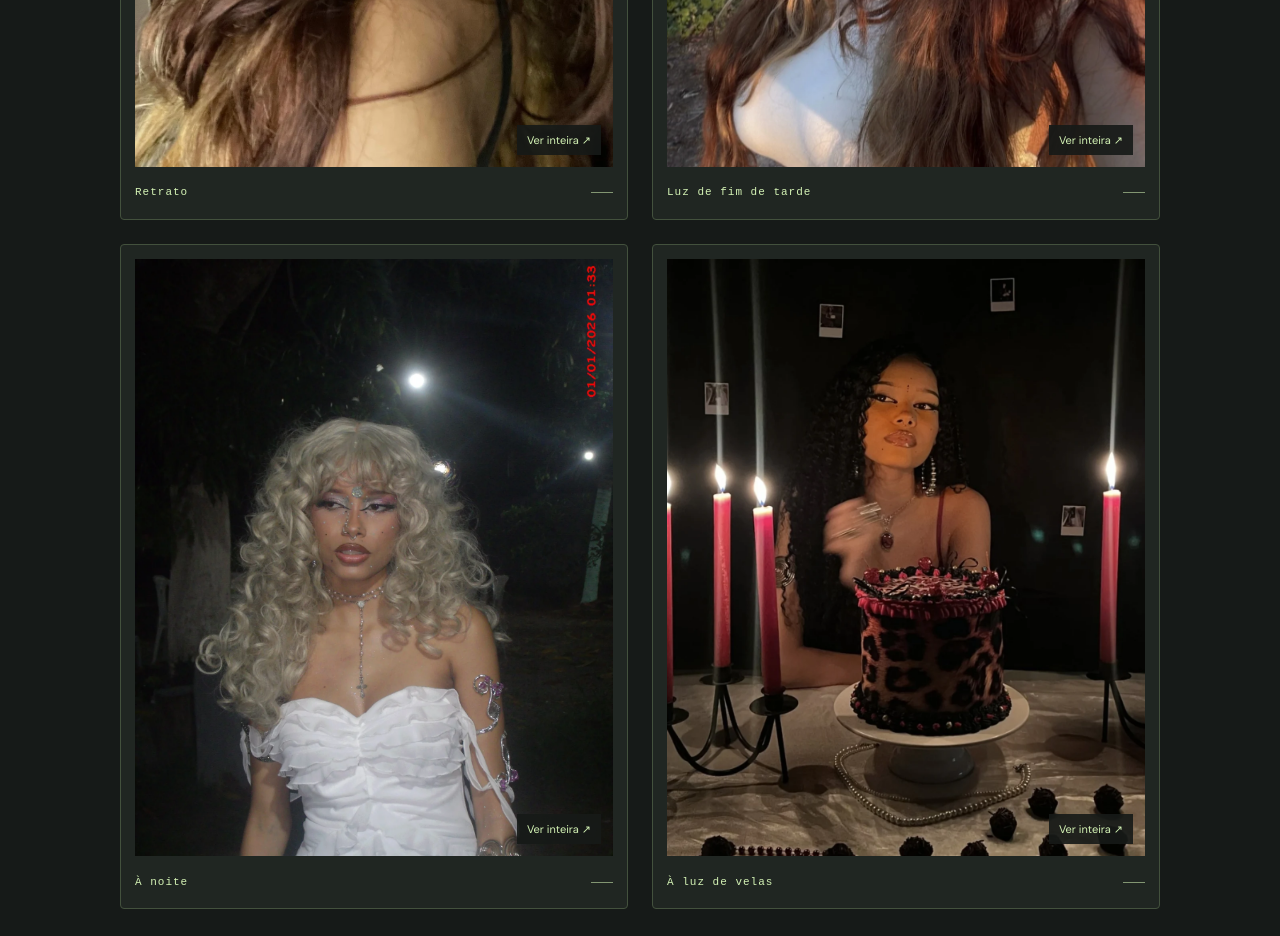
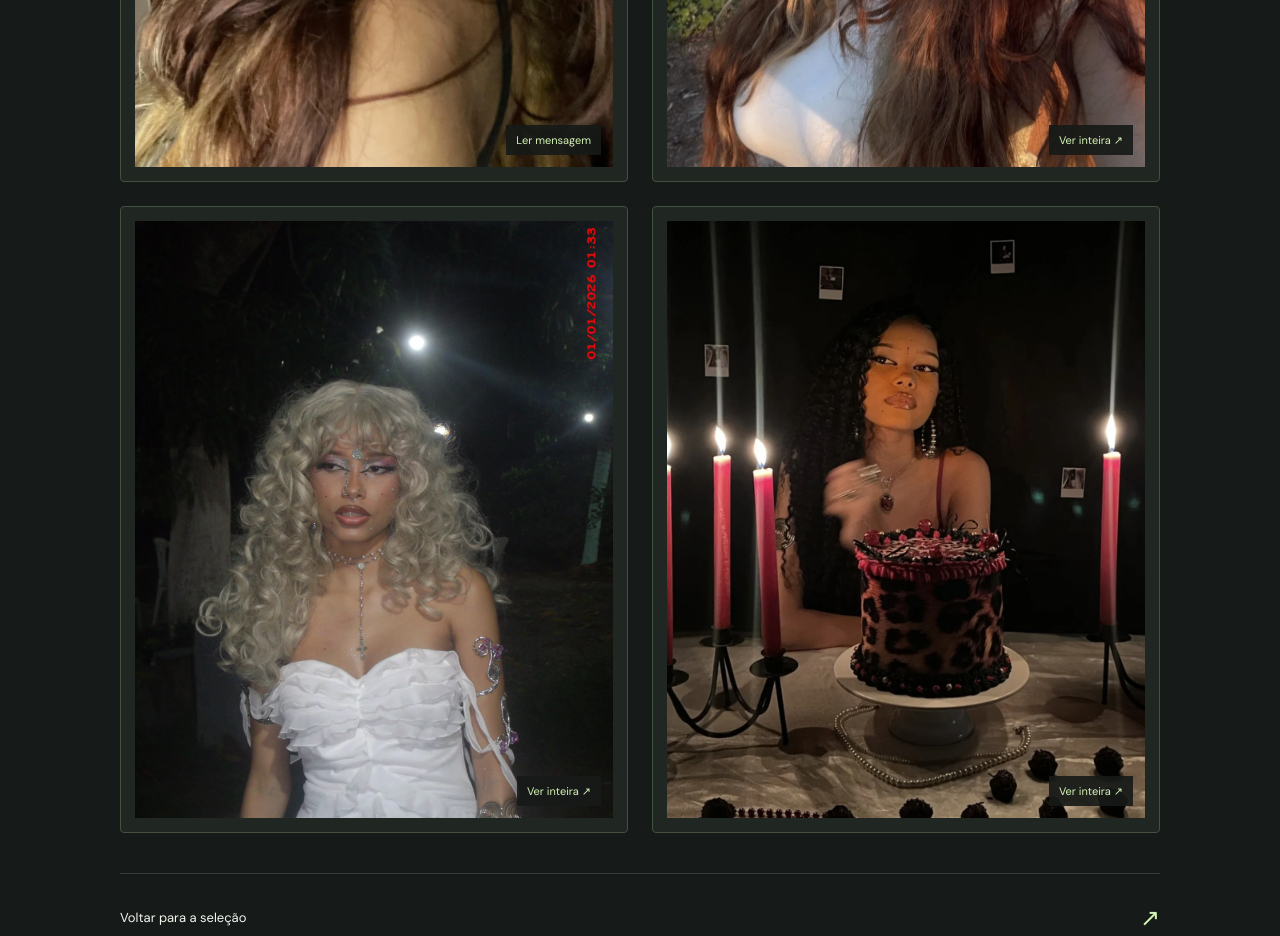
Before and after one commit to devzeckk/SP, a plain HTML site: page galeria.html in a window 1280 px wide. Shown: the part 720-1656 px from the top of the page. Drawn offline with nearby package versions, Linux system fonts and the light colour scheme.

Commit message:
Remove photo captions and reveal dedication from the first photo

```diff
--- a/galeria.css
+++ b/galeria.css
@@ -9,10 +9,10 @@
 .photo-heading h1{font:700 clamp(46px,6vw,76px)/1 var(--display);letter-spacing:-.055em;margin:0}
 .photo-heading .eyebrow{margin:0 0 16px}
 .photo-grid{display:grid;grid-template-columns:repeat(2,minmax(0,1fr));gap:24px}
-.photo{margin:0;min-width:0;padding:14px 14px 0;background:#202622;border:1px solid #43513d;border-radius:4px}
+.photo{margin:0;min-width:0;padding:14px;background:#202622;border:1px solid #43513d;border-radius:4px}
 .photo img{display:block;width:100%;height:auto;aspect-ratio:4/5;object-fit:cover;object-position:center 30%;background:#131714}
-.photo figcaption{display:flex;align-items:center;justify-content:space-between;gap:16px;min-height:52px;color:var(--accent);font:11px/1.5 'Courier New',monospace;letter-spacing:1px}
-.photo figcaption::after{content:'';width:22px;height:1px;background:var(--accent);opacity:.55}
+
+
 .photo-end{border-top:1px solid var(--line);margin-top:40px;padding:28px 0 40px}
 .photo-end a{display:flex;justify-content:space-between;align-items:center;font-size:13px}
 .photo-end span{font-size:24px;color:var(--accent)}
@@ -23,10 +23,12 @@
 .photo-logo{font-size:28px}
 .photo-heading{padding:36px 0 28px}
 .photo-grid{grid-template-columns:1fr;gap:20px}
-.photo{padding:10px 10px 0}
-.photo figcaption{min-height:46px}
+.photo{padding:10px}
+
 }
 
 .photo-view{display:block;position:relative;overflow:hidden}.photo-expand{position:absolute;bottom:12px;right:12px;padding:8px 10px;background:#161a18e8;color:var(--accent);font:11px var(--body)}.photo-wide img{object-position:42% center}.photo-night img{object-position:center 35%}.photo-view:focus-visible{outline-offset:4px}
 
 .photo-note{max-width:620px;margin:48px auto 0;padding-left:22px;border-left:1px solid var(--line);color:var(--muted);font:400 14px/1.9 var(--body)}.photo-note p{margin:0 0 18px}.photo-note p:last-child{margin-bottom:0}@media(max-width:650px){.photo-note{margin-top:36px;padding-left:16px;font-size:13px;line-height:1.85}}
+
+.photo-grid{align-items:start}.photo-message summary{cursor:pointer;list-style:none}.photo-message summary::-webkit-details-marker{display:none}.photo-message summary:focus-visible{outline:2px solid var(--accent);outline-offset:4px}.message-open{display:none}.photo-message[open] .message-closed{display:none}.photo-message[open] .message-open{display:inline}.photo-message .photo-note{margin:22px 0 8px;padding:0 10px;border:0;font-size:13px;line-height:1.85}
--- a/galeria.html
+++ b/galeria.html
@@ -10,7 +10,7 @@
   <link rel="preconnect" href="https://fonts.gstatic.com" crossorigin>
   <link href="https://fonts.googleapis.com/css2?family=Bricolage+Grotesque:wght@500;600;700;800&family=DM+Sans:wght@400;500;600;700&display=swap" rel="stylesheet">
   <link rel="stylesheet" href="styles.css?v=gallery-1">
-  <link rel="stylesheet" href="galeria.css?v=letter-1">
+  <link rel="stylesheet" href="galeria.css?v=message-toggle-1">
 </head>
 <body class="photo-page">
   <a class="skip" href="#fotos">Pular para as fotos</a>
@@ -24,16 +24,17 @@
       <h1>Em imagens<span>.</span></h1>
     </div>
     <div class="photo-grid" aria-label="Galeria com quatro fotos">
-      <figure class="photo photo-wide"><a class="photo-view" href="assets/galeria/foto-1.webp" target="_blank" rel="noopener" aria-label="Abrir foto inteira em nova aba"><img src="assets/galeria/foto-1.webp" width="1800" height="1350" alt="Retrato de olhar sobre o ombro, com desenhos delicados na maquiagem" fetchpriority="high" decoding="async"><span class="photo-expand" aria-hidden="true">Ver inteira ↗</span></a><figcaption>Retrato</figcaption></figure>
-      <figure class="photo photo-sunset"><a class="photo-view" href="assets/galeria/foto-2.webp" target="_blank" rel="noopener" aria-label="Abrir foto inteira em nova aba"><img src="assets/galeria/foto-2.webp" width="1017" height="1800" alt="Retrato ao ar livre iluminado pela luz dourada do pôr do sol" loading="lazy" decoding="async"><span class="photo-expand" aria-hidden="true">Ver inteira ↗</span></a><figcaption>Luz de fim de tarde</figcaption></figure>
-      <figure class="photo photo-night"><a class="photo-view" href="assets/galeria/foto-3.webp" target="_blank" rel="noopener" aria-label="Abrir foto inteira em nova aba"><img src="assets/galeria/foto-3.webp" width="1350" height="1800" alt="Retrato à noite com cabelos claros e vestido branco" loading="lazy" decoding="async"><span class="photo-expand" aria-hidden="true">Ver inteira ↗</span></a><figcaption>À noite</figcaption></figure>
-      <figure class="photo photo-candles"><a class="photo-view" href="assets/galeria/foto-4.webp" target="_blank" rel="noopener" aria-label="Abrir foto inteira em nova aba"><img src="assets/galeria/foto-4.webp" width="1220" height="1493" alt="Retrato atrás de um bolo, entre velas acesas" loading="lazy" decoding="async"><span class="photo-expand" aria-hidden="true">Ver inteira ↗</span></a><figcaption>À luz de velas</figcaption></figure>
-    </div>
-    <aside class="photo-note" lang="en" aria-label="A note for you">
+      <figure class="photo photo-wide"><details class="photo-message"><summary class="photo-view" aria-label="Ler ou fechar mensagem"><img src="assets/galeria/foto-1.webp" width="1800" height="1350" alt="Retrato de olhar sobre o ombro, com desenhos delicados na maquiagem" fetchpriority="high" decoding="async"><span class="photo-expand" aria-hidden="true"><span class="message-closed">Ler mensagem</span><span class="message-open">Fechar mensagem</span></span></summary>
+<aside class="photo-note" lang="en" aria-label="A note for you">
       <p>I love how we can talk for ages and, before I know it, so much time has gone by. Somewhere along the way, we find something else we have in common, and I always want to stay a little longer, talking to you.</p>
       <p>I really miss your affection. Sometimes I wish I could show you and tell you more clearly how much you mean to me (if you'd stop running away), but some things I'd rather show you in person.</p>
       <p>In the meantime, I'm leaving a little of that affection here, in the songs I picked. I may not always show it as much as I'd like to, but I want you to know: you are so loved by me.</p>
     </aside>
+</details></figure>
+      <figure class="photo photo-sunset"><a class="photo-view" href="assets/galeria/foto-2.webp" target="_blank" rel="noopener" aria-label="Abrir foto inteira em nova aba"><img src="assets/galeria/foto-2.webp" width="1017" height="1800" alt="Retrato ao ar livre iluminado pela luz dourada do pôr do sol" loading="lazy" decoding="async"><span class="photo-expand" aria-hidden="true">Ver inteira ↗</span></a></figure>
+      <figure class="photo photo-night"><a class="photo-view" href="assets/galeria/foto-3.webp" target="_blank" rel="noopener" aria-label="Abrir foto inteira em nova aba"><img src="assets/galeria/foto-3.webp" width="1350" height="1800" alt="Retrato à noite com cabelos claros e vestido branco" loading="lazy" decoding="async"><span class="photo-expand" aria-hidden="true">Ver inteira ↗</span></a></figure>
+      <figure class="photo photo-candles"><a class="photo-view" href="assets/galeria/foto-4.webp" target="_blank" rel="noopener" aria-label="Abrir foto inteira em nova aba"><img src="assets/galeria/foto-4.webp" width="1220" height="1493" alt="Retrato atrás de um bolo, entre velas acesas" loading="lazy" decoding="async"><span class="photo-expand" aria-hidden="true">Ver inteira ↗</span></a></figure>
+    </div>
     <div class="photo-end"><a href="index.html#faixas">Voltar para a seleção <span aria-hidden="true">↗</span></a></div>
   </main>
 </body>
```
